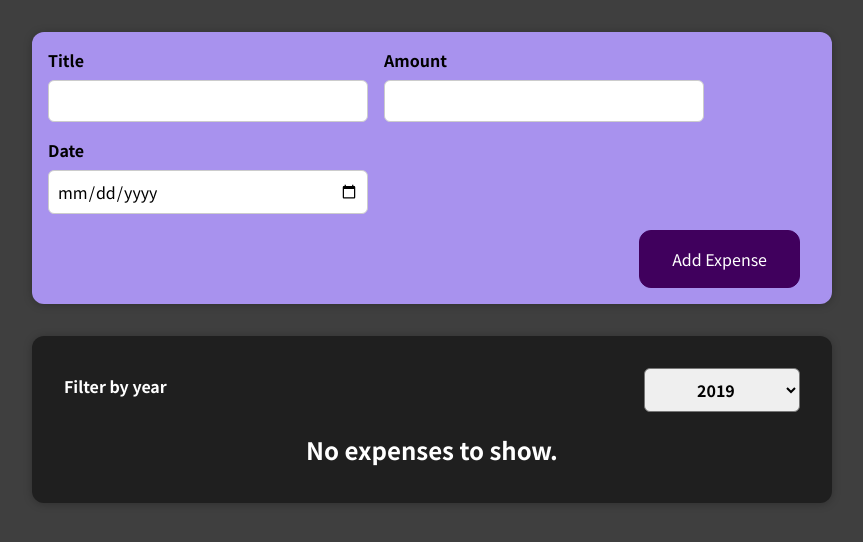
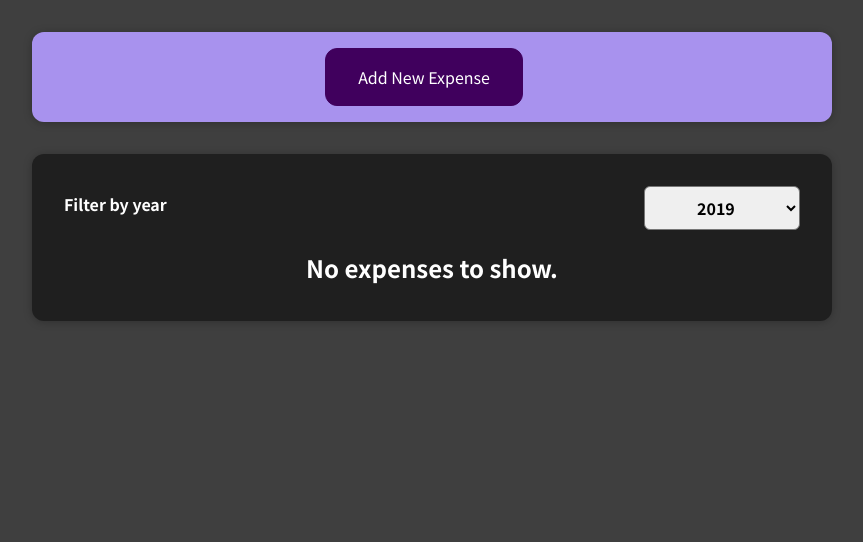
Before and after one commit to camcaro/react-expense-tracker, a React (Create React App) app: page / in a window 1280 px wide. Shown: the top 542 px of the page, without its empty margins (208-1071 px from the left). Built offline with nearby package versions, Linux system fonts and the light colour scheme.

Commit message:
feat: add toggle button to show new expense form

```diff
--- a/src/components/NewExpense/ExpenseForm.js
+++ b/src/components/NewExpense/ExpenseForm.js
@@ -64,6 +64,9 @@ const ExpenseForm = props => {
         </div>
       </div>
       <div className='new-expense__actions'>
+        <button type='button' onClick={props.onCancel}>
+          Cancel
+        </button>
         <button type='submit'>Add Expense</button>
       </div>
     </form>
--- a/src/components/NewExpense/NewExpense.js
+++ b/src/components/NewExpense/NewExpense.js
@@ -1,6 +1,7 @@
-import './NewExpense.css';
+import { useState } from 'react';
 
 import ExpenseForm from './ExpenseForm';
+import './NewExpense.css';
 
 const NewExpense = props => {
   const saveExpenseDataHandler = enteredExpenseData => {
@@ -11,9 +12,23 @@ const NewExpense = props => {
     props.onAddExpense(expenseData);
   };
 
+  const [showNewExpenseForm, setShowNewExpenseForm] = useState(false);
+  const toggleAddExpenseHandler = () => {
+    setShowNewExpenseForm(prevState => {
+      return !prevState;
+    });
+  };
+
   return (
     <div className='new-expense'>
-      <ExpenseForm onSaveExpenseData={saveExpenseDataHandler} />
+      {showNewExpenseForm ? (
+        <ExpenseForm
+          onSaveExpenseData={saveExpenseDataHandler}
+          onCancel={toggleAddExpenseHandler}
+        />
+      ) : (
+        <button onClick={toggleAddExpenseHandler}>Add New Expense</button>
+      )}
     </div>
   );
 };
```
